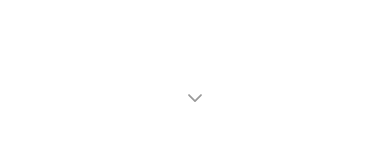
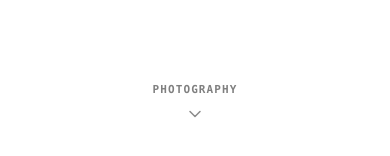
Before and after one commit to mrwhonow01/Portfolio, a React (Vite) app: page / in a window 390 px wide. Shown: the part 2249-2405 px from the top of the page. Built offline with nearby package versions, Linux system fonts and the light colour scheme; a web font is replaced by a local one.

Commit message:
feat(mobile): add destination text labels above down-arrows and below up-arrows

```diff
--- a/src/App.tsx
+++ b/src/App.tsx
@@ -136,7 +136,7 @@ function getNextMobileRoute(currentView: NavView): MobileRouteInfo | null {
   if (currentView === 'videography') {
     return {
       view: 'instagram',
-      title: 'Instagram Posts',
+      title: 'Instagram',
       subtitle: 'View social highlights & featured stories',
       pageNumber: 4,
     };
@@ -144,7 +144,7 @@ function getNextMobileRoute(currentView: NavView): MobileRouteInfo | null {
   if (currentView === 'instagram') {
     return {
       view: 'about',
-      title: 'About Juztin',
+      title: 'About',
       subtitle: 'Read biography, credentials & equipment',
       pageNumber: 5,
     };
@@ -188,7 +188,7 @@ function getPrevMobileRoute(currentView: NavView): MobileRouteInfo | null {
   if (currentView === 'about') {
     return {
       view: 'instagram',
-      title: 'Instagram Posts',
+      title: 'Instagram',
       subtitle: 'Return to social media posts',
       pageNumber: 4,
     };
@@ -196,7 +196,7 @@ function getPrevMobileRoute(currentView: NavView): MobileRouteInfo | null {
   if (currentView === 'contact') {
     return {
       view: 'about',
-      title: 'About Juztin',
+      title: 'About',
       subtitle: 'Return to credentials & about section',
       pageNumber: 5,
     };
--- a/src/components/MobileNextPageCue.tsx
+++ b/src/components/MobileNextPageCue.tsx
@@ -16,12 +16,17 @@ export const MobileNextPageCue: React.FC<MobileNextPageCueProps> = ({
       <button
         type="button"
         onClick={onAdvance}
-        className="flex items-center justify-center p-4 text-black/40 hover:text-black/80 active:scale-90 transition-all cursor-pointer outline-none"
-        aria-label={nextTitle ? `Go to next page: ${nextTitle}` : 'Next page'}
+        className="group flex flex-col items-center justify-center p-3 text-black/45 hover:text-black/85 active:scale-95 transition-all cursor-pointer outline-none gap-1.5"
+        aria-label={nextTitle ? `Go to ${nextTitle}` : 'Next page'}
         title={nextTitle ? `Next: ${nextTitle}` : 'Next page'}
       >
+        {nextTitle && (
+          <span className="text-[11px] font-mono uppercase tracking-widest font-semibold text-black/50 group-hover:text-black transition-colors">
+            {nextTitle}
+          </span>
+        )}
         <motion.div
-          animate={{ y: [0, 8, 0] }}
+          animate={{ y: [0, 6, 0] }}
           transition={{
             duration: 1.5,
             repeat: Infinity,
@@ -29,7 +34,7 @@ export const MobileNextPageCue: React.FC<MobileNextPageCueProps> = ({
           }}
           className="flex items-center justify-center"
         >
-          <ChevronDown className="w-6 h-6 stroke-[1.75]" />
+          <ChevronDown className="w-5 h-5 stroke-[1.85]" />
         </motion.div>
       </button>
     </div>
--- a/src/components/MobilePrevPageCue.tsx
+++ b/src/components/MobilePrevPageCue.tsx
@@ -16,12 +16,12 @@ export const MobilePrevPageCue: React.FC<MobilePrevPageCueProps> = ({
       <button
         type="button"
         onClick={onBack}
-        className="flex items-center justify-center p-3 text-black/35 hover:text-black/80 active:scale-90 transition-all cursor-pointer outline-none"
-        aria-label={prevTitle ? `Back to: ${prevTitle}` : 'Previous page'}
+        className="group flex flex-col items-center justify-center p-3 text-black/45 hover:text-black/85 active:scale-95 transition-all cursor-pointer outline-none gap-1.5"
+        aria-label={prevTitle ? `Back to ${prevTitle}` : 'Previous page'}
         title={prevTitle ? `Back: ${prevTitle}` : 'Previous page'}
       >
         <motion.div
-          animate={{ y: [0, -7, 0] }}
+          animate={{ y: [0, -6, 0] }}
           transition={{
             duration: 1.5,
             repeat: Infinity,
@@ -29,8 +29,13 @@ export const MobilePrevPageCue: React.FC<MobilePrevPageCueProps> = ({
           }}
           className="flex items-center justify-center"
         >
-          <ChevronUp className="w-6 h-6 stroke-[1.75]" />
+          <ChevronUp className="w-5 h-5 stroke-[1.85]" />
         </motion.div>
+        {prevTitle && (
+          <span className="text-[11px] font-mono uppercase tracking-widest font-semibold text-black/50 group-hover:text-black transition-colors">
+            {prevTitle}
+          </span>
+        )}
       </button>
     </div>
   );
```
